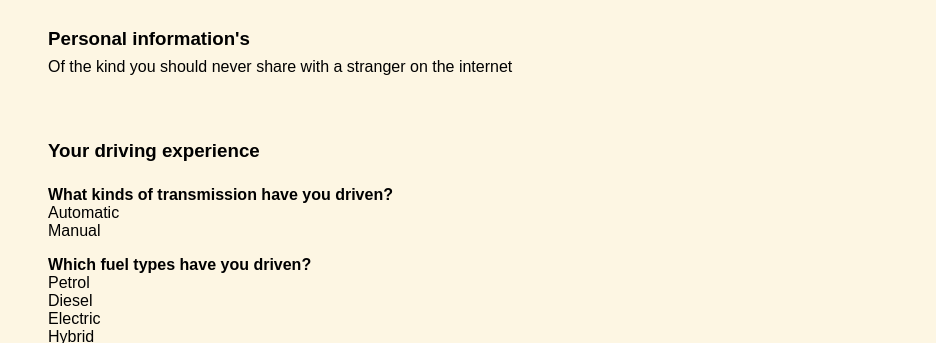
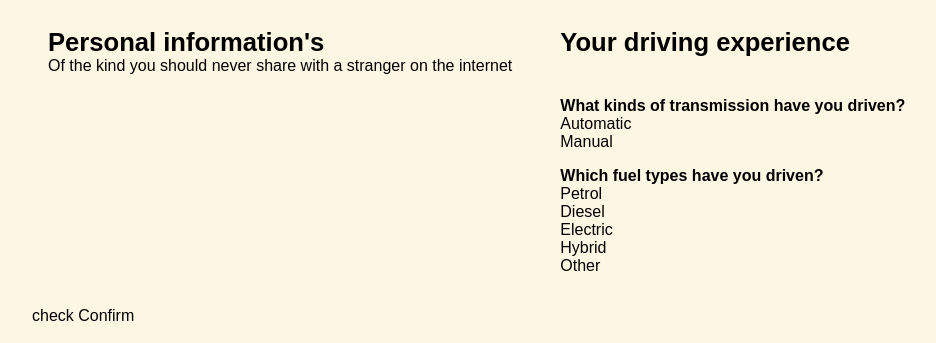
Before and after one commit to RandomSearch18/traffic-light-tutorial, a website built with Vite: page index.html in a window 1280 px wide. Shown: the part 171-514 px from the top of the page, without its empty margins (24-960 px from the left). Built offline with nearby package versions, Linux system fonts and the light colour scheme; what @material/material-color-utilities would draw is missing.

Commit message:
Make the form into two columns on wider screens

```diff
--- a/index.html
+++ b/index.html
@@ -18,11 +18,15 @@
       <h1>Traffic light tutorial</h1>
       <h2>Data collection</h2>
       <form class="data-collection">
+        <div class="form-sections">
           <div class="form-section">
+            <div class="form-section-heading">
               <h3>Personal information's</h3>
               <span>
-            Of the kind you should never share with a stranger on the internet
+                Of the kind you should never share with a stranger on the
+                internet
               </span>
+            </div>
             <div class="form-item">
               <md-filled-text-field
                 label="Your name"
@@ -41,7 +45,9 @@
             </div>
           </div>
           <div class="form-section">
+            <div class="form-section-heading">
               <h3>Your driving experience</h3>
+            </div>
             <div class="form-item">
               <md-filled-text-field
                 label="Years of experience"
@@ -85,6 +91,7 @@
               </label>
             </div>
           </div>
+        </div>
         <div class="form-actions">
           <md-filled-button type="submit">
             <md-icon slot="icon">check</md-icon>
--- a/src/style.css
+++ b/src/style.css
@@ -62,7 +62,13 @@ form {
   display: flex;
   flex-direction: column;
   gap: 1em;
-  width: fit-content;
+  /* width: fit-content; */
+}
+
+.form-sections {
+  display: flex;
+  gap: 1em;
+  flex-wrap: wrap;
 }
 
 .form-section {
@@ -72,6 +78,7 @@ form {
   background: var(--md-sys-color-secondary-container);
   padding: 1em;
   border-radius: 1em;
+  /* width: 40%; */
 }
 
 input {
@@ -91,7 +98,11 @@ button {
 
 form h3 {
   margin: 0;
-  /* margin-bottom: 0.5em; */
+  font-size: 1.6rem;
+}
+
+.form-section-heading {
+  margin-bottom: 1em;
 }
 
 form h4 {
```
Lines whose indentation alone changed are shown as unchanged.
